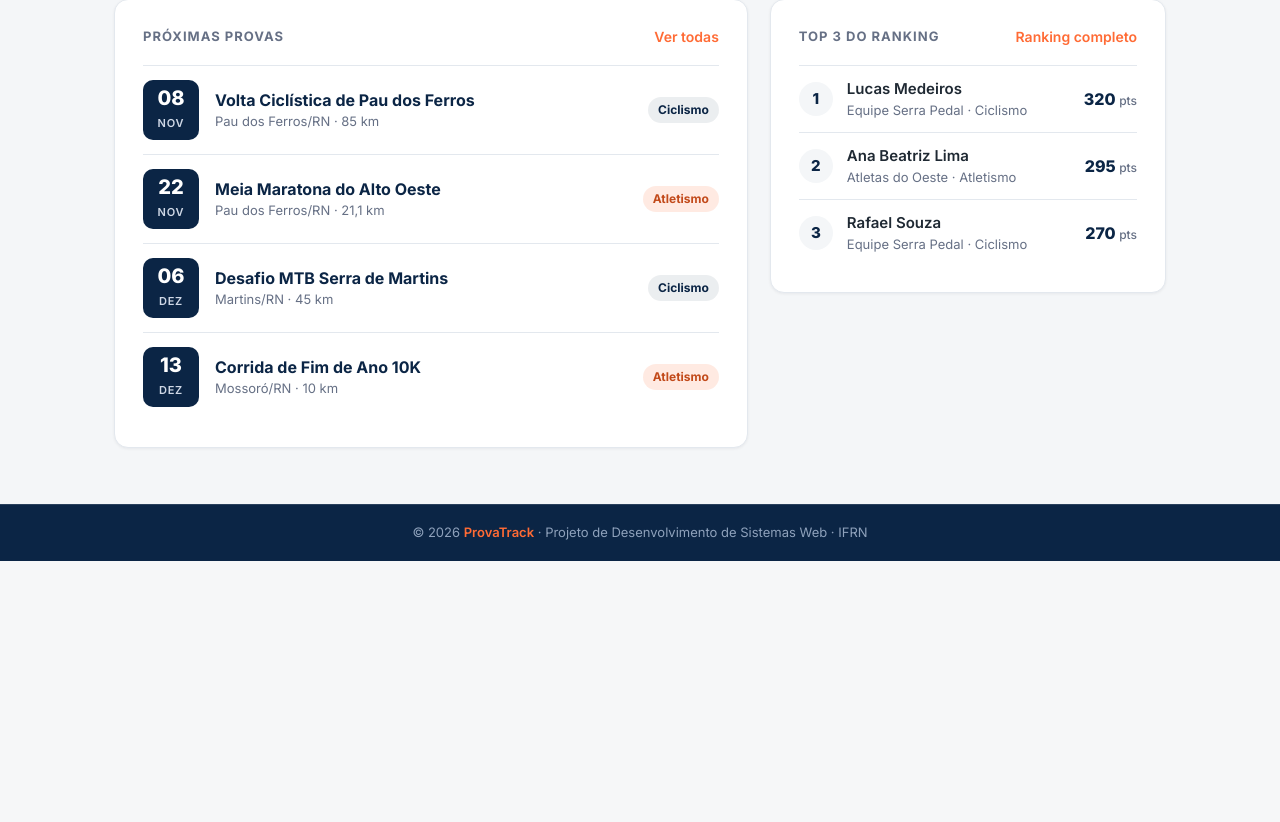
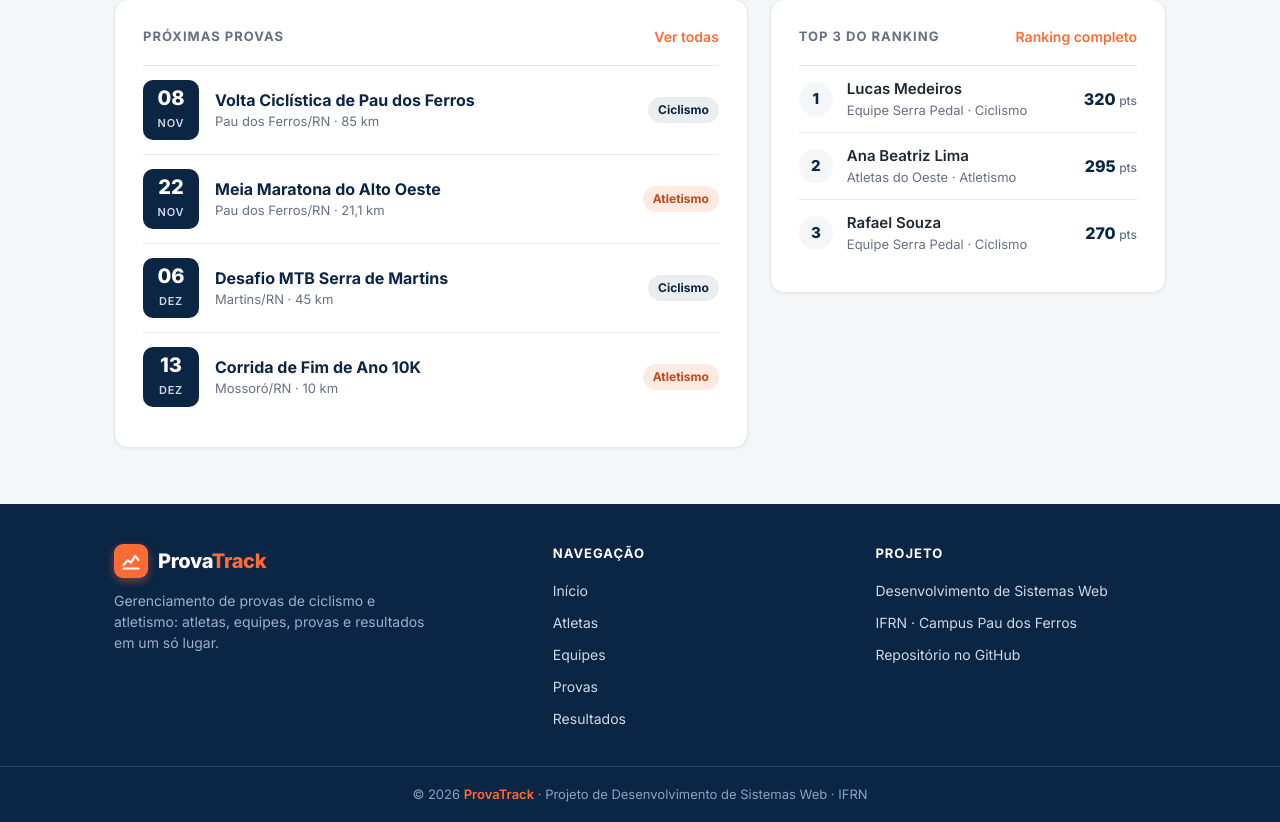
Before and after one commit to provatrack-dev/provatrack, a Django app: page / in a window 1280 px wide. Shown: the part 423-1245 px from the top of the page. Before the commit the page ends 984 px from the top, so only its background shows below. Run offline with Django 5.2, Linux system fonts and the light colour scheme.

Commit message:
feat: cria mapa rotas, viws e pagina provisoria e liga navbar, rodape e botoes da home as rotas (#19)

```diff
--- a/core/templates/home.html
+++ b/core/templates/home.html
@@ -15,8 +15,8 @@
             <p class="sub">Acompanhe as próximas provas de ciclismo e atletismo, os atletas e o ranking geral.</p>
         </div>
         <div class="acoes">
-            <a class="btn btn-primario" href="#">Ver provas</a>
-            <a class="btn btn-secundario" href="#">Ver ranking</a>
+            <a class="btn btn-primario" href="{% url 'prova_lista' %}">Ver provas</a>
+            <a class="btn btn-secundario" href="{% url 'ranking_geral' %}">Ver ranking</a>
         </div>
     </div>
 
@@ -28,7 +28,7 @@
 
     <div class="grade">
         <section class="painel">
-            <div class="painel-topo"><h2>Próximas provas</h2><a href="#">Ver todas</a></div>
+            <div class="painel-topo"><h2>Próximas provas</h2><a href="{% url 'prova_lista' %}">Ver todas</a></div>
                 <div class="prova">
                     <div class="data"><b>08</b><small>NOV</small></div>
                     <div class="info"><div class="nome">Volta Ciclística de Pau dos Ferros</div><div class="meta">Pau dos Ferros/RN · 85 km</div></div>
@@ -52,7 +52,7 @@
         </section>
 
         <section class="painel">
-            <div class="painel-topo"><h2>Top 3 do ranking</h2><a href="#">Ranking completo</a></div>
+            <div class="painel-topo"><h2>Top 3 do ranking</h2><a href="{% url 'ranking_geral' %}">Ranking completo</a></div>
                 <div class="rank">
                     <div class="pos">1</div>
                     <div class="info"><div class="nome">Lucas Medeiros</div><div class="meta">Equipe Serra Pedal · Ciclismo</div></div>
--- a/core/urls.py
+++ b/core/urls.py
@@ -1,6 +1,27 @@
 from django.urls import path
-from . import views
+
+from . import views, views_atletas, views_equipes, views_provas, views_resultados
 
 urlpatterns = [
+    # Início e login
     path('', views.home, name='home'),
+    path('login/', views.login_view, name='login'),
+
+    # Atletas
+    path('atletas/', views_atletas.atleta_lista, name='atleta_lista'),
+    path('atletas/novo/', views_atletas.atleta_form, name='atleta_form'),
+
+    # Equipes
+    path('equipes/', views_equipes.equipe_lista, name='equipe_lista'),
+    path('equipes/nova/', views_equipes.equipe_form, name='equipe_form'),
+
+    # Provas
+    path('provas/', views_provas.prova_lista, name='prova_lista'),
+    path('provas/nova/', views_provas.prova_form, name='prova_form'),
+    path('provas/<int:pk>/', views_provas.prova_detalhe, name='prova_detalhe'),
+
+    # Resultados e ranking
+    path('resultados/', views_resultados.resultado_lista, name='resultado_lista'),
+    path('resultados/novo/', views_resultados.resultado_form, name='resultado_form'),
+    path('ranking/', views_resultados.ranking_geral, name='ranking_geral'),
 ]
--- a/core/views.py
+++ b/core/views.py
@@ -3,3 +3,8 @@ from django.shortcuts import render
 
 def home(request):
     return render(request, 'home.html')
+
+
+def login_view(request):
+    # Provisória: o Vitor troca por login.html na issue da tela de login
+    return render(request, 'em_construcao.html', {'titulo': 'Entrar'})
--- a/templates/fragments/navbar.html
+++ b/templates/fragments/navbar.html
@@ -1,26 +1,25 @@
+{% with rota=request.resolver_match.url_name %}
 <header class="navbar">
     <div class="navbar-inner">
         <a class="marca" href="{% url 'home' %}">
             <span class="marca-icone">
-                <svg viewBox="0 0 24 24" fill="none" stroke="#fff" stroke-width="2.6" stroke-linecap="round"
-                    stroke-linejoin="round">
-                    <path d="M3 17l5-6 4 3 5-8 4 5" />
-                    <path d="M3 21h18" />
+                <svg viewBox="0 0 24 24" fill="none" stroke="#fff" stroke-width="2.6" stroke-linecap="round" stroke-linejoin="round">
+                    <path d="M3 17l5-6 4 3 5-8 4 5"/>
+                    <path d="M3 21h18"/>
                 </svg>
             </span>
             <span>Prova<em>Track</em></span>
         </a>
 
         <nav class="menu">
-            {# Os links com "#" passam a usar {% url %} quando cada tela for criada #}
-            <a href="{% url 'home' %}"
-                class="{% if request.resolver_match.url_name == 'home' %}ativo{% endif %}">Início</a>
-            <a href="#">Atletas</a>
-            <a href="#">Equipes</a>
-            <a href="#">Provas</a>
-            <a href="#">Resultados</a>
+            <a href="{% url 'home' %}" class="{% if rota == 'home' %}ativo{% endif %}">Início</a>
+            <a href="{% url 'atleta_lista' %}" class="{% if rota == 'atleta_lista' or rota == 'atleta_form' %}ativo{% endif %}">Atletas</a>
+            <a href="{% url 'equipe_lista' %}" class="{% if rota == 'equipe_lista' or rota == 'equipe_form' %}ativo{% endif %}">Equipes</a>
+            <a href="{% url 'prova_lista' %}" class="{% if rota == 'prova_lista' or rota == 'prova_form' or rota == 'prova_detalhe' %}ativo{% endif %}">Provas</a>
+            <a href="{% url 'resultado_lista' %}" class="{% if rota == 'resultado_lista' or rota == 'resultado_form' or rota == 'ranking_geral' %}ativo{% endif %}">Resultados</a>
         </nav>
 
-        <a class="btn-login" href="#">Entrar</a>
+        <a class="btn-login{% if rota == 'login' %} ativo{% endif %}" href="{% url 'login' %}">Entrar</a>
     </div>
 </header>
+{% endwith %}
--- a/templates/fragments/rodape.html
+++ b/templates/fragments/rodape.html
@@ -1,4 +1,36 @@
 <footer class="rodape">
+    <div class="rodape-topo">
+        <div>
+            <a class="marca" href="{% url 'home' %}">
+                <span class="marca-icone">
+                    <svg viewBox="0 0 24 24" fill="none" stroke="#fff" stroke-width="2.6" stroke-linecap="round" stroke-linejoin="round">
+                        <path d="M3 17l5-6 4 3 5-8 4 5"/>
+                        <path d="M3 21h18"/>
+                    </svg>
+                </span>
+                <span>Prova<em>Track</em></span>
+            </a>
+            <p>Gerenciamento de provas de ciclismo e atletismo: atletas, equipes, provas e resultados em um só lugar.</p>
+        </div>
+        <div>
+            <h3>Navegação</h3>
+            <ul>
+                <li><a href="{% url 'home' %}">Início</a></li>
+                <li><a href="{% url 'atleta_lista' %}">Atletas</a></li>
+                <li><a href="{% url 'equipe_lista' %}">Equipes</a></li>
+                <li><a href="{% url 'prova_lista' %}">Provas</a></li>
+                <li><a href="{% url 'resultado_lista' %}">Resultados</a></li>
+            </ul>
+        </div>
+        <div>
+            <h3>Projeto</h3>
+            <ul>
+                <li><a href="#">Desenvolvimento de Sistemas Web</a></li>
+                <li><a href="#">IFRN · Campus Pau dos Ferros</a></li>
+                <li><a href="https://github.com/provatrack-dev/provatrack" target="_blank" rel="noopener">Repositório no GitHub</a></li>
+            </ul>
+        </div>
+    </div>
     <div class="rodape-base">
         © 2026 <b>ProvaTrack</b> · Projeto de Desenvolvimento de Sistemas Web · IFRN
     </div>
```
Also changed, not shown: core/templates/em_construcao.html (added, +10 -0 lines), core/views_atletas.py (added, +9 -0 lines), core/views_equipes.py (added, +9 -0 lines), core/views_provas.py (added, +13 -0 lines), core/views_resultados.py (added, +13 -0 lines).
